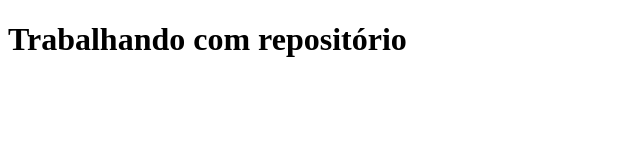
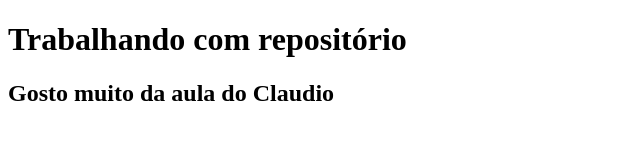
Before and after one commit to VictorMBB/giteng, a plain HTML site: page index.html in a window 1280 px wide. Shown: the whole page, without its empty margins (0-640 px from the left). Drawn offline with Linux system fonts and the light colour scheme.

Commit message:
fiz alterações no seu html, de nada

```diff
--- a/index.html
+++ b/index.html
@@ -8,5 +8,6 @@
 </head>
 <body>
     <h1>Trabalhando com repositório</h1>
+    <h2>Gosto muito da aula do Claudio</h2>
 </body>
 </html>
```
